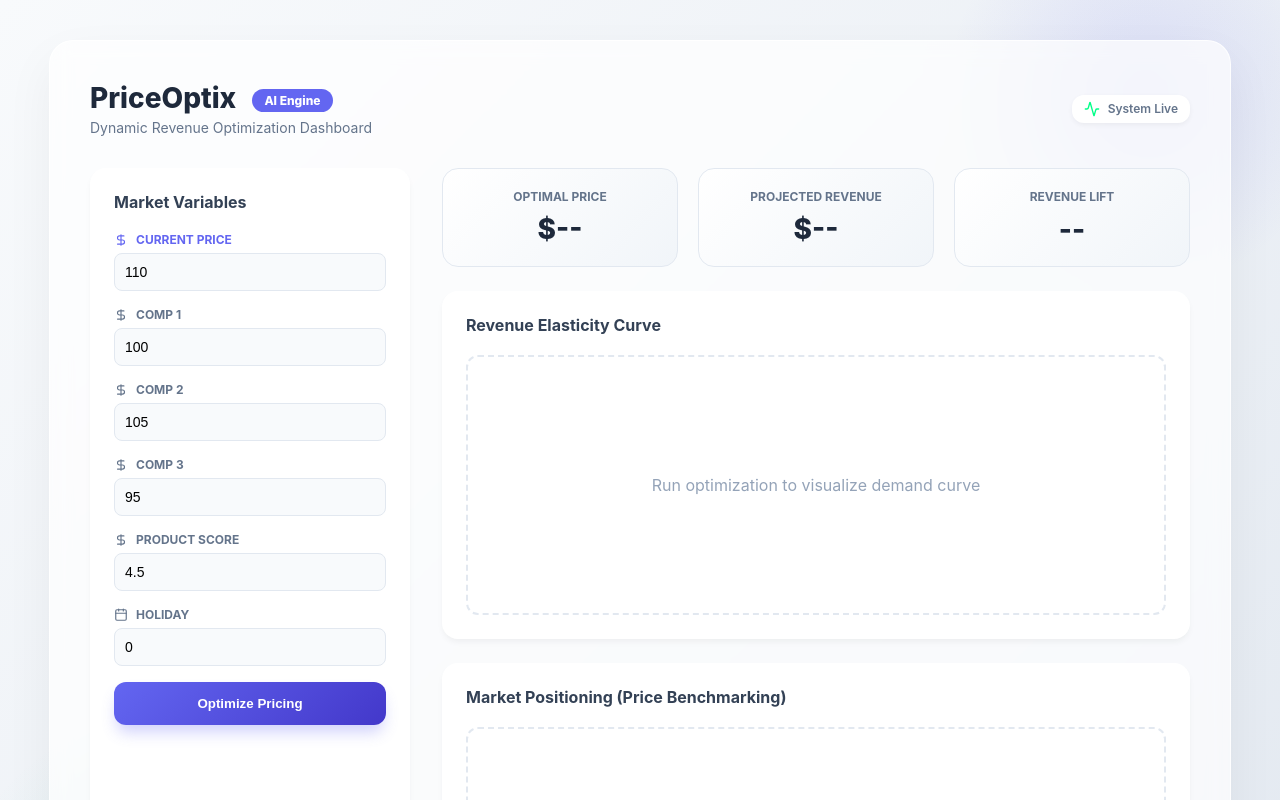
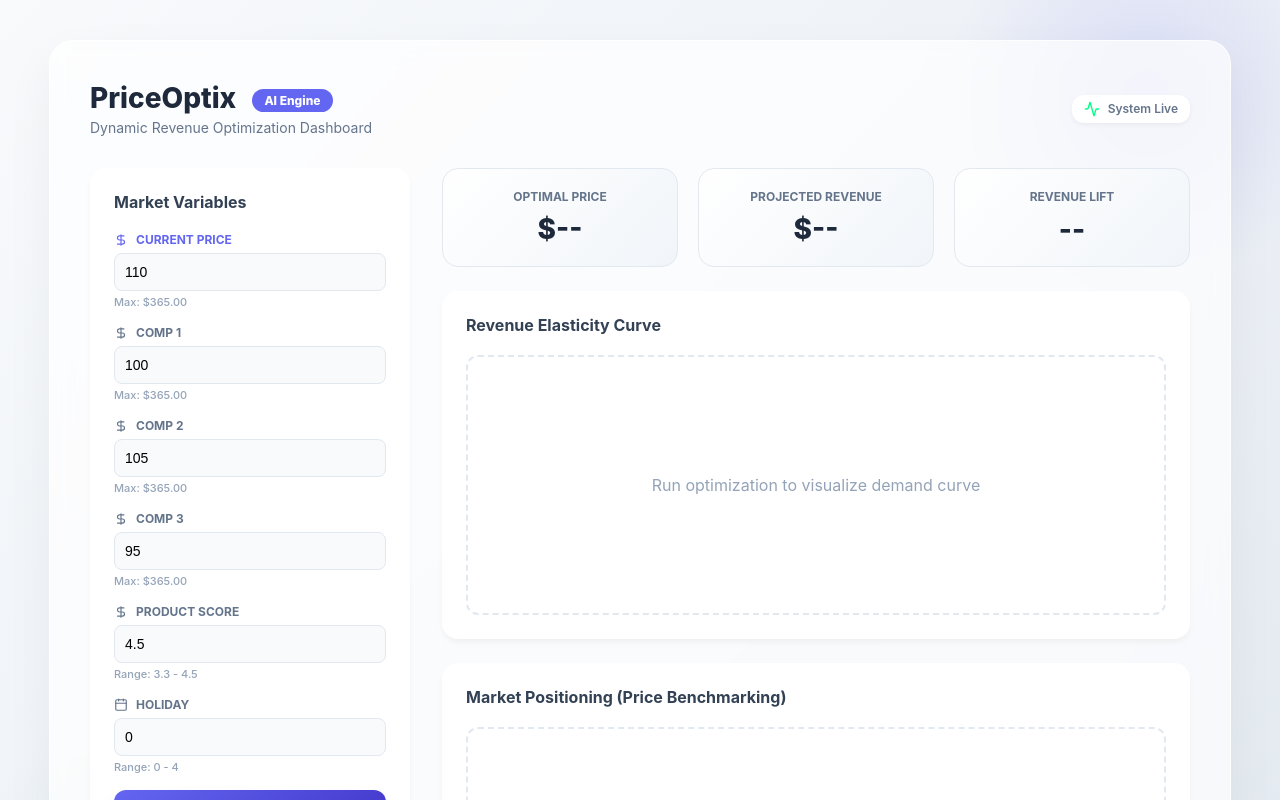
Before and after one commit to CreeperSama/Dynamic-Pricing-Engine, a React (Create React App) app in the folder frontend/: page / in a window 1280 px wide. Shown: the top 800 px of the page. Built offline with nearby package versions, Linux system fonts and the light colour scheme.

Commit message:
User Experience Enhanced

```diff
--- a/frontend/src/App.js
+++ b/frontend/src/App.js
@@ -4,7 +4,6 @@ import { XAxis, YAxis, CartesianGrid, Tooltip, ResponsiveContainer, AreaChart, A
 import { DollarSign, Calendar, Activity, TrendingUp } from 'lucide-react';
 
 const App = () => {
-  // ADDED: current_price for baseline calculations
   const [formData, setFormData] = useState({
     current_price: 110, comp_1: 100, comp_2: 105, comp_3: 95, product_score: 4.5, holiday: 0
   });
@@ -12,6 +11,24 @@ const App = () => {
   const [loading, setLoading] = useState(false);
 
   const handleCalculate = async () => {
+    // ==========================================
+    // 🛑 FRONTEND SAFETY CHECKS (UX IMPROVEMENT)
+    // ==========================================
+    const maxPrice = Math.max(formData.current_price, formData.comp_1, formData.comp_2, formData.comp_3);
+
+    if (maxPrice > 365) {
+      alert("AI Warning: Maximum supported price is $365 based on historical data.");
+      return; // Stop the function here
+    }
+    if (formData.product_score < 3.3 || formData.product_score > 4.5) {
+      alert("AI Warning: Product Score must be between 3.3 and 4.5.");
+      return;
+    }
+    if (formData.holiday < 0 || formData.holiday > 4) {
+      alert("AI Warning: Holidays must be between 0 and 4.");
+      return;
+    }
+
     setLoading(true);
     try {
       const payload = {
@@ -24,31 +41,26 @@ const App = () => {
       const response = await axios.post('http://127.0.0.1:8000/predict', payload);
       setResult(response.data);
     } catch (error) {
-      // 🛑 THIS IS THE CRITICAL PART WE NEED TO UPDATE
+      // Cleaned up error handling just in case!
       if (error.response && error.response.data && error.response.data.detail) {
-        // This catches our custom 400 error from FastAPI
-        alert(`AI Engine Warning: ${error.response.data.detail}`);
+        alert(`Backend Error: ${error.response.data.detail}`);
       } else {
-        // This catches actual server crashes
-        alert("Server Connection Error. Check your python terminal!");
+        alert("Connection Error: Make sure FastAPI is running on port 8000.");
       }
     }
     setLoading(false);
   };
 
-  // --- NEW CALCULATIONS ---
   let lift = null;
   let barData = [];
 
   if (result && result.chart_data) {
-    // 1. Calculate Lift vs Current Price
     const closest = result.chart_data.reduce((prev, curr) =>
       Math.abs(curr.price - formData.current_price) < Math.abs(prev.price - formData.current_price) ? curr : prev
     );
     const baselineRevenue = closest.revenue;
     lift = baselineRevenue > 0 ? (((result.expected_revenue - baselineRevenue) / baselineRevenue) * 100).toFixed(1) : 0;
 
-    // 2. Prepare Data for Benchmarking Bar Chart
     barData = [
       { name: 'Optimal AI', price: result.recommended_price, color: '#10b981' },
       { name: 'Current', price: formData.current_price, color: '#94a3b8' },
@@ -57,6 +69,20 @@ const App = () => {
       { name: 'Comp 3', price: formData.comp_3, color: '#3b82f6' }
     ];
   }
+
+  // Helper function to define the ranges and hints for each input
+  const getInputProps = (key) => {
+    if (key.includes('comp') || key === 'current_price') {
+      return { hint: "Max: $365.00", min: 10, max: 365, step: "0.1" };
+    }
+    if (key === 'product_score') {
+      return { hint: "Range: 3.3 - 4.5", min: 3.3, max: 4.5, step: "0.1" };
+    }
+    if (key === 'holiday') {
+      return { hint: "Range: 0 - 4", min: 0, max: 4, step: "1" };
+    }
+    return { hint: "", min: 0, max: 100, step: "1" };
+  };
 
   return (
     <div style={styles.container}>
@@ -80,7 +106,9 @@ const App = () => {
           <section style={styles.glassCard}>
             <h3 style={styles.cardTitle}>Market Variables</h3>
             <div style={styles.inputGroup}>
-              {Object.keys(formData).map((key) => (
+              {Object.keys(formData).map((key) => {
+                const { hint, min, max, step } = getInputProps(key);
+                return (
                   <div key={key} style={styles.inputWrapper}>
                     <label style={{...styles.label, color: key === 'current_price' ? '#6366f1' : '#64748b'}}>
                       {key === 'holiday' ? <Calendar size={14}/> : <DollarSign size={14}/>}
@@ -88,14 +116,18 @@ const App = () => {
                     </label>
                     <input
                       type="number"
-                    max = "350"
-                    step="0.1"
+                      min={min}
+                      max={max}
+                      step={step}
                       value={formData[key]}
                       onChange={(e) => setFormData({ ...formData, [key]: parseFloat(e.target.value) || 0 })}
                       style={styles.input}
                     />
+                    {/* NEW: Helper Text below the input */}
+                    <span style={styles.hintText}>{hint}</span>
                   </div>
-              ))}
+                );
+              })}
             </div>
             <button
               onClick={handleCalculate}
@@ -108,7 +140,6 @@ const App = () => {
 
           {/* --- Results & Analytics --- */}
           <section style={styles.analyticsSection}>
-            {/* UPDATED: 3-Column Metrics Grid */}
             <div style={{ ...styles.metricsGrid, gridTemplateColumns: 'repeat(3, 1fr)' }}>
               <div style={styles.metricCard}>
                 <p style={styles.metricLabel}>Optimal Price</p>
@@ -142,10 +173,9 @@ const App = () => {
               </div>
             )}
 
-            {/* Charts Area: Stacked Vertically */}
+            {/* Charts Area */}
             <div style={{ display: 'flex', flexDirection: 'column', gap: '24px' }}>
 
-              {/* Elasticity Curve */}
               <div style={{ ...styles.chartCard, height: '300px', display: 'flex', flexDirection: 'column' }}>
                 <h3 style={styles.cardTitle}>Revenue Elasticity Curve</h3>
                 {result && result.chart_data ? (
@@ -171,7 +201,6 @@ const App = () => {
                 )}
               </div>
 
-              {/* NEW: Competitor Benchmarking Bar Chart */}
               <div style={{ ...styles.chartCard, height: '300px', display: 'flex', flexDirection: 'column' }}>
                 <h3 style={styles.cardTitle}>Market Positioning (Price Benchmarking)</h3>
                 {result ? (
@@ -205,35 +234,11 @@ const App = () => {
 
 // --- Modern Styled Objects ---
 const styles = {
-  container: {
-    minHeight: '100vh',
-    background: 'linear-gradient(135deg, #f8fafc 0%, #e2e8f0 100%)',
-    display: 'flex',
-    justifyContent: 'center',
-    alignItems: 'center',
-    fontFamily: "'Inter', sans-serif",
-    padding: '40px 20px',
-    position: 'relative',
-    overflow: 'hidden'
-  },
-  bgCircle1: {
-    position: 'absolute', top: '-10%', right: '-5%', width: '400px', height: '400px',
-    background: 'radial-gradient(circle, rgba(99,102,241,0.15) 0%, rgba(255,255,255,0) 70%)',
-    borderRadius: '50%', zIndex: 0
-  },
-  bgCircle2: {
-    position: 'absolute', bottom: '-10%', left: '-5%', width: '500px', height: '500px',
-    background: 'radial-gradient(circle, rgba(16,185,129,0.1) 0%, rgba(255,255,255,0) 70%)',
-    borderRadius: '50%', zIndex: 0
-  },
-  dashboard: {
-    width: '1100px', maxWidth: '100%', background: 'rgba(255, 255, 255, 0.7)',
-    backdropFilter: 'blur(10px)', borderRadius: '24px', border: '1px solid rgba(255,255,255,0.8)',
-    boxShadow: '0 20px 50px rgba(0,0,0,0.05)', padding: '40px', zIndex: 1
-  },
-  header: {
-    display: 'flex', justifyContent: 'space-between', alignItems: 'center', marginBottom: '32px'
-  },
+  container: { minHeight: '100vh', background: 'linear-gradient(135deg, #f8fafc 0%, #e2e8f0 100%)', display: 'flex', justifyContent: 'center', alignItems: 'center', fontFamily: "'Inter', sans-serif", padding: '40px 20px', position: 'relative', overflow: 'hidden' },
+  bgCircle1: { position: 'absolute', top: '-10%', right: '-5%', width: '400px', height: '400px', background: 'radial-gradient(circle, rgba(99,102,241,0.15) 0%, rgba(255,255,255,0) 70%)', borderRadius: '50%', zIndex: 0 },
+  bgCircle2: { position: 'absolute', bottom: '-10%', left: '-5%', width: '500px', height: '500px', background: 'radial-gradient(circle, rgba(16,185,129,0.1) 0%, rgba(255,255,255,0) 70%)', borderRadius: '50%', zIndex: 0 },
+  dashboard: { width: '1100px', maxWidth: '100%', background: 'rgba(255, 255, 255, 0.7)', backdropFilter: 'blur(10px)', borderRadius: '24px', border: '1px solid rgba(255,255,255,0.8)', boxShadow: '0 20px 50px rgba(0,0,0,0.05)', padding: '40px', zIndex: 1 },
+  header: { display: 'flex', justifyContent: 'space-between', alignItems: 'center', marginBottom: '32px' },
   title: { margin: 0, fontSize: '28px', color: '#1e293b', fontWeight: 800 },
   badge: { fontSize: '12px', background: '#6366f1', color: 'white', padding: '4px 12px', borderRadius: '20px', verticalAlign: 'middle', marginLeft: '10px' },
   subtitle: { margin: '4px 0 0 0', color: '#64748b', fontSize: '14px' },
@@ -244,11 +249,8 @@ const styles = {
   inputWrapper: { marginBottom: '16px' },
   label: { display: 'flex', alignItems: 'center', gap: '8px', fontSize: '12px', fontWeight: 700, textTransform: 'uppercase', marginBottom: '6px' },
   input: { width: '100%', padding: '10px', borderRadius: '8px', border: '1px solid #e2e8f0', background: '#f8fafc', fontSize: '14px', boxSizing: 'border-box' },
-  button: {
-    width: '100%', padding: '14px', borderRadius: '12px', border: 'none',
-    background: 'linear-gradient(135deg, #6366f1 0%, #4338ca 100%)', color: 'white',
-    fontWeight: 700, cursor: 'pointer', transition: 'transform 0.2s', boxShadow: '0 10px 15px -3px rgba(99, 102, 241, 0.3)'
-  },
+  hintText: { fontSize: '11px', color: '#94a3b8', display: 'block', marginTop: '4px', fontWeight: 500 }, // NEW STYLE
+  button: { width: '100%', padding: '14px', borderRadius: '12px', border: 'none', background: 'linear-gradient(135deg, #6366f1 0%, #4338ca 100%)', color: 'white', fontWeight: 700, cursor: 'pointer', transition: 'transform 0.2s', boxShadow: '0 10px 15px -3px rgba(99, 102, 241, 0.3)' },
   buttonLoading: { background: '#94a3b8', cursor: 'not-allowed', width: '100%', padding: '14px', borderRadius: '12px', border: 'none', color: 'white' },
   metricsGrid: { display: 'grid', gap: '20px', marginBottom: '24px' },
   metricCard: { background: 'linear-gradient(135deg, #ffffff 0%, #f1f5f9 100%)', padding: '20px', borderRadius: '16px', textAlign: 'center', border: '1px solid #e2e8f0', display: 'flex', flexDirection: 'column', justifyContent: 'center' },
```
Lines whose indentation alone changed are shown as unchanged.
